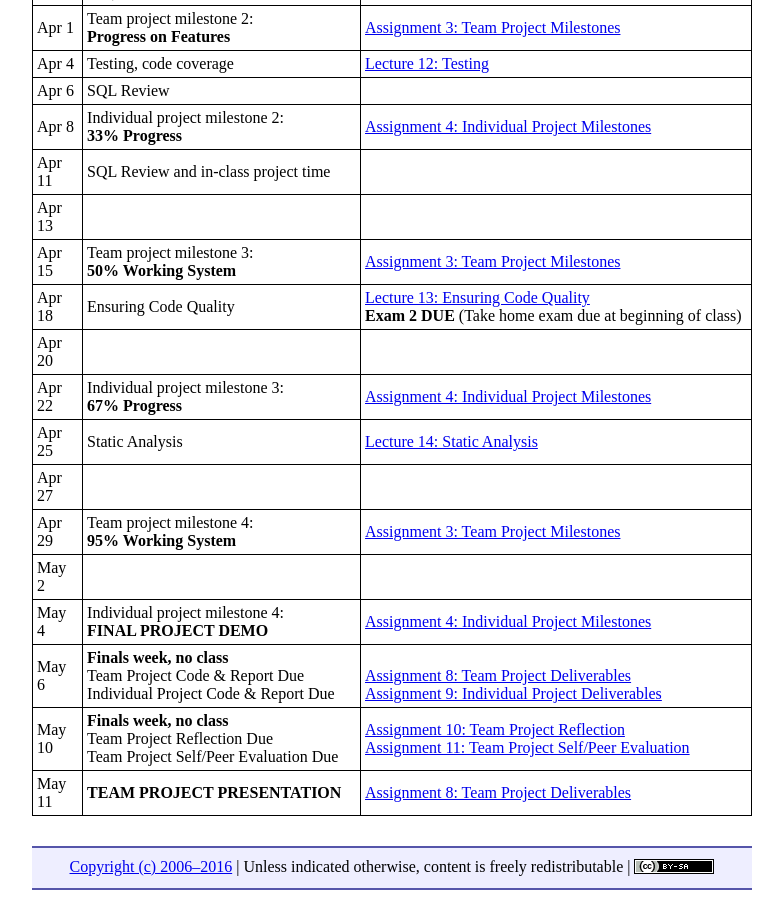
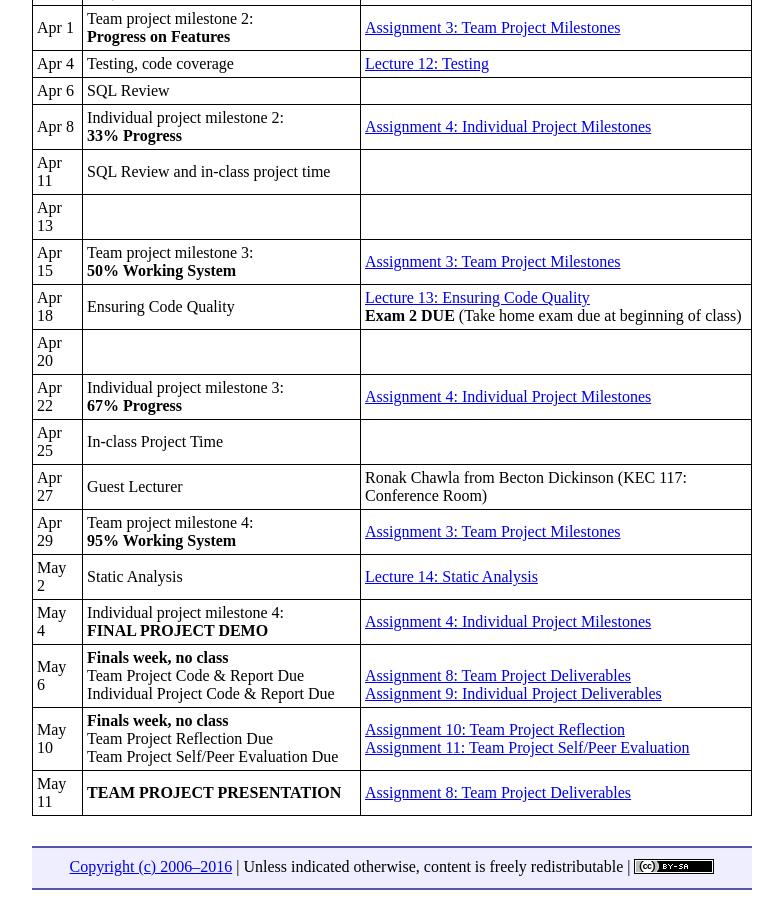
Before and after one commit to ycpcs/cs320-spring2016, a Jekyll site: the page built from schedule.md, in a window 1280 px wide and 900 px high, scrolled down 1510 px. Shown: the whole window, without its empty margins (248-1031 px from the left). Built offline with Jekyll 4.4.1, drawn with Linux system fonts in a browser that asks for light colours.

Commit message:
updated schedule

```diff
--- a/schedule.md
+++ b/schedule.md
@@ -53,10 +53,10 @@ Apr 15 | Team project milestone 3:<br> **50% Working System** | [Assignment 3: T
 Apr 18 | Ensuring Code Quality | [Lecture 13: Ensuring Code Quality](lectures/lecture13.html)<br> **Exam 2 DUE** (Take home exam due at beginning of class)
 Apr 20 |
 Apr 22 | Individual project milestone 3:<br> **67% Progress** | [Assignment 4: Individual Project Milestones](assign/assign04.html)
-Apr 25 |Static Analysis | [Lecture 14: Static Analysis](lectures/lecture14.html)
-Apr 27 |
+Apr 25 | In-class Project Time
+Apr 27 | Guest Lecturer | Ronak Chawla from Becton Dickinson (KEC 117: Conference Room)
 Apr 29 | Team project milestone 4:<br> **95% Working System** | [Assignment 3: Team Project Milestones](assign/assign03.html)
-May 2 |
+May 2 | Static Analysis | [Lecture 14: Static Analysis](lectures/lecture14.html)
 May 4 | Individual project milestone 4:<br> **FINAL PROJECT DEMO** | [Assignment 4: Individual Project Milestones](assign/assign04.html)
 May 6 | **Finals week, no class**<br>Team Project Code & Report Due<br>Individual Project Code & Report Due | <br> [Assignment 8: Team Project Deliverables](assign/assign08.html)<br> [Assignment 9: Individual Project Deliverables](assign/assign09.html)
 May 10 | **Finals week, no class**<br>Team Project Reflection Due<br>Team Project Self/Peer Evaluation Due | [Assignment 10: Team Project Reflection](assign/assign10.html)<br> [Assignment 11: Team Project Self/Peer Evaluation](assign/assign11.html)
```
